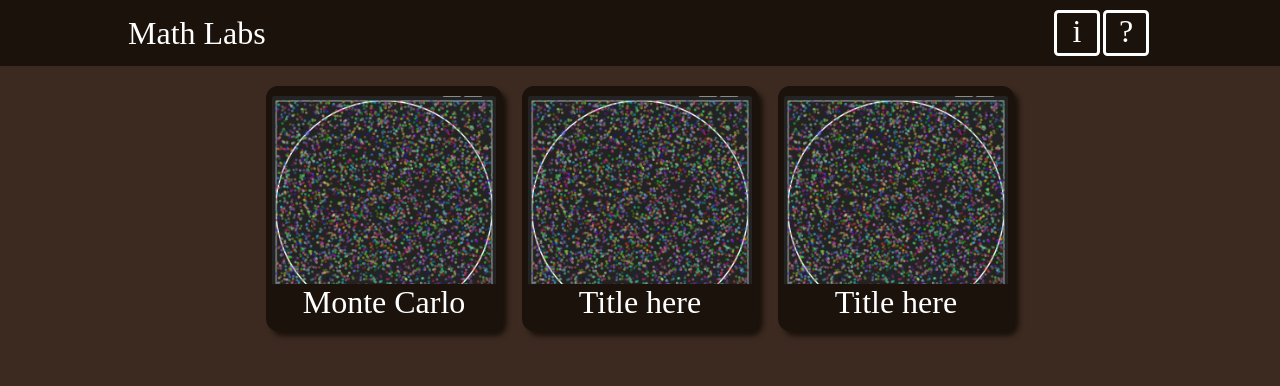
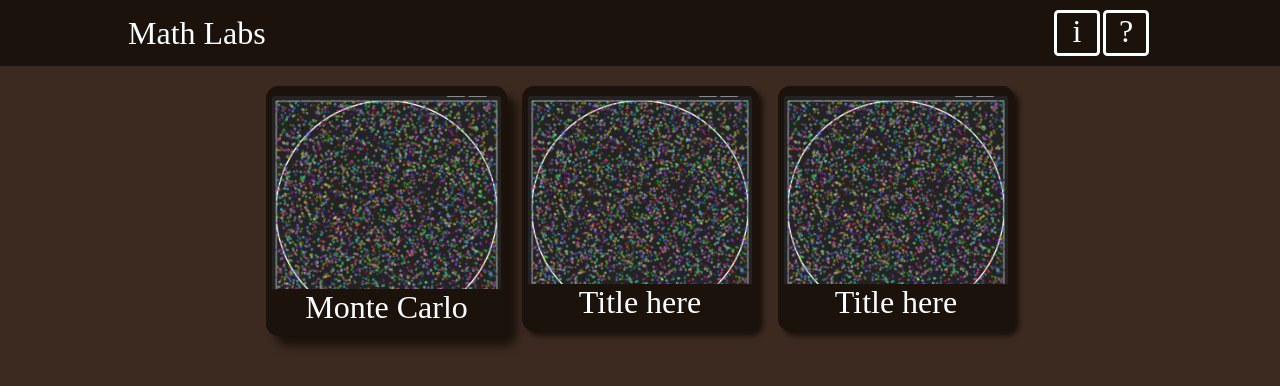
Before and after one commit to brenob6/monte_carlo, a plain HTML site: page index.html in a window 1280 px wide. In both pictures the pointer is over the element "Monte Carlo". Drawn offline with Linux system fonts and the light colour scheme.

Commit message:
add hover event

```diff
--- a/styles/index.css
+++ b/styles/index.css
@@ -15,6 +15,7 @@
   background: #1A120B;
   border-radius: 5%;
   box-shadow: 5px 5px 5px #1A120B;
+  transition: box-shadow 0.5s, margin-right 0.5s;
 }
 
 .card .card-title {
@@ -36,6 +37,8 @@
 }
 
 .card:hover {
+  box-shadow: 10px 10px 10px #1A120B;
+  margin-right: 5px;
 }
 .card:hover .card-description {
 }
```
